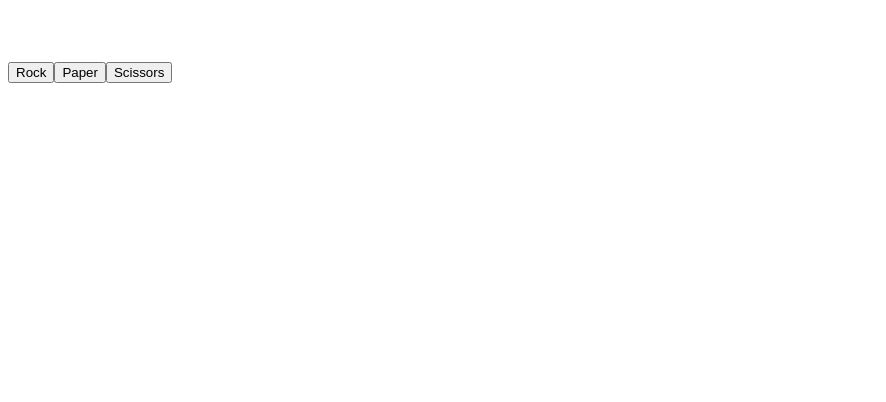
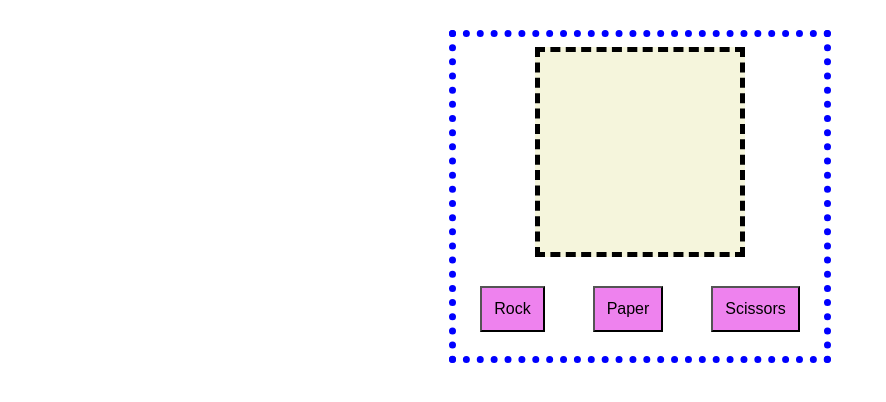
Before and after one commit to Grimcat07/rock-papers, a plain HTML site: page index.html in a window 1280 px wide. Shown: the whole page, without its empty margins (0-886 px from the left). Drawn offline with Linux system fonts and the light colour scheme.

Commit message:
added basic css and corrected some errors in js

```diff
--- a/index.html
+++ b/index.html
@@ -3,15 +3,22 @@
     <head>
         <title>GAME</title>
         <meta charset="UTF-8">
-
+        <link rel="stylesheet" href="styles.css">
     </head>
     <body>
+        <div class="game">
+        <div class="screen">
         <div class="result">
-            <span id="human"></span></br>
-            <span id="computer"></span><br>
-            <span id="result"></span><br>
+            <div>
+                <span id="result"></span>
+            </div>
         </div>
-        <div class="buttons"></div>
+        <div class="score">
+            <div id="computer"></div>
+            <div id="human"></div>
+        </div>
+        </div>
+        <div class="buttons"></div></div>
         <script src="script.js"></script>
     </body>
 </html>
--- a/script.js
+++ b/script.js
@@ -82,8 +82,7 @@ buttons.forEach(button => {
             return('Draw');
     }
 
-const rdiv=document.querySelector(".result");
+const sdiv=document.querySelector(".score");
 const spanhuman=document.querySelector("#human");
 const spancomp=document.querySelector("#computer");
 const spanresult=document.querySelector("#result");
-rdiv.appendChild(spanhuman);rdiv.appendChild(spancomp);rdiv.appendChild(result);
--- /dev/null
+++ b/styles.css
@@ -0,0 +1,67 @@
+body
+{
+    display: flex;
+    justify-content: space-around;
+    margin: 30px;
+    color: black ;
+    align-items: center;
+}
+.game
+
+{
+    display: flex;
+    align-items: center;
+    justify-content: space-between;
+    border: 7px ,dotted,blue;
+    max-width: fit-content;
+    flex-direction: column;
+    padding-top: 170px;
+    padding-bottom: 170px;
+    padding: 0%;
+}
+
+.screen
+{
+    display: flex;
+    flex-direction: column;
+    flex-shrink: 0;
+    margin: 0;
+    height: fit-content;
+    margin-top: 10px;
+}
+.buttons
+{
+    display: flex;
+    flex-direction: row;
+}
+button
+{
+    margin: 24px;
+    font-size: medium;
+    background-color: violet;
+    padding: 12px;
+}
+.result
+{
+    display: flex;
+    background-color: beige;
+    flex-direction:row ;
+    justify-content: space-around;
+    height: 200px;
+    width: 200px;
+    align-items: center;
+    border-color: black;
+    border-style: dashed;
+    border-width: 5px;
+    font-size: larger;
+}
+.score
+{
+    display: flex;
+    flex-direction: row;
+    justify-content: space-evenly;
+    box-sizing: content-box;
+    padding: 0%;
+    margin-top: 5px;
+    font-size: 16px;
+}
```
